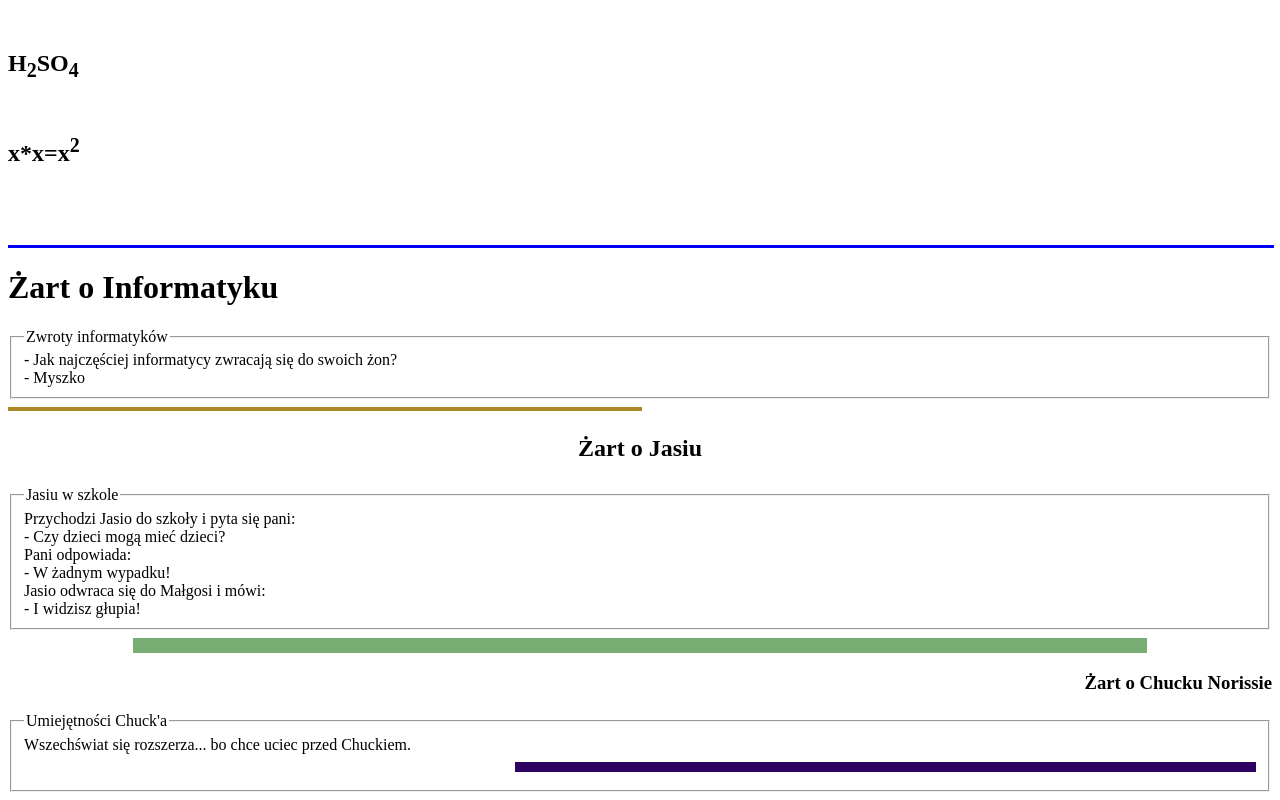
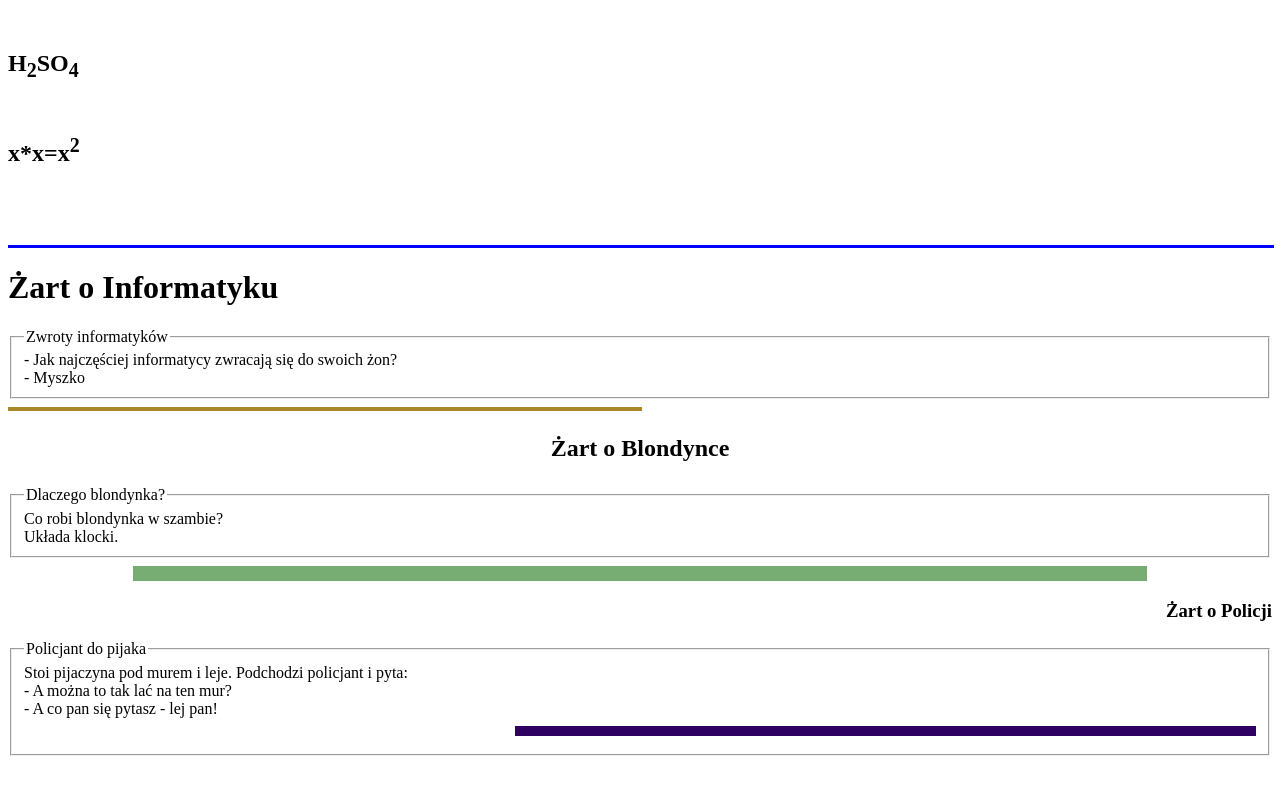
Before and after one commit to dspk69/dspk69.github.io, a plain HTML site: page index.html in a window 1280 px wide. Shown: the part 1803-2603 px from the top of the page. After the commit the page ends 2567 px from the top, so only its background shows below. Drawn offline with Linux system fonts and the light colour scheme.

Commit message:
Update index.html

```diff
--- a/index.html
+++ b/index.html
@@ -47,23 +47,21 @@
 </FIELDSET>
 
 <HR size=4 width=50% align=left color=#ab8827>
-<h2><p align="center">Żart o Jasiu</p></h3></font>
+<h2><p align="center">Żart o Blondynce</p></h3></font>
 <FIELDSET>
-<LEGEND>Jasiu w szkole</LEGEND>
-Przychodzi Jasio do szkoły i pyta się pani: <br>
-- Czy dzieci mogą mieć dzieci? <br>
-Pani odpowiada: <br>
-- W żadnym wypadku! <br>
- Jasio odwraca się do Małgosi i mówi: <br>
- - I widzisz głupia! <br>
+<LEGEND>Dlaczego blondynka?</LEGEND>
+Co robi blondynka w szambie? <br>
+Układa klocki.
 </FIELDSET>
 
 <HR size=15 width=80% align=center color=#77ad72>
 
-<h3><p align="right">Żart o Chucku Norissie</p></h3></font>
+<h3><p align="right">Żart o Policji</p></h3></font>
 <FIELDSET>
-<LEGEND>Umiejętności Chuck'a</LEGEND>
-Wszechświat się rozszerza... bo chce uciec przed Chuckiem.
+<LEGEND>Policjant do pijaka</LEGEND>
+Stoi pijaczyna pod murem i leje. Podchodzi policjant i pyta: <br>
+- A można to tak lać na ten mur? <br>
+- A co pan się pytasz - lej pan!
 <HR size=10 width=60% align=right color=#2d0061>
 </FIELDSET>
 		</body>
```
